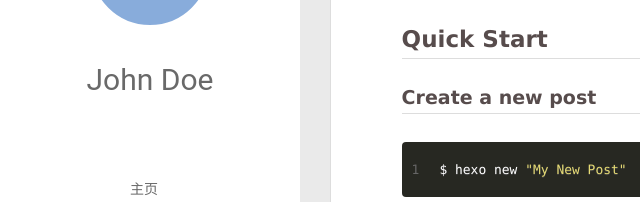
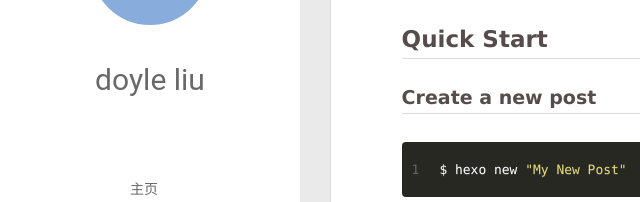
Before and after one commit to doyleliu/doyleliu.github.io, a plain HTML site: page 2018/03/05/hello-world/index.html in a window 1280 px wide. Shown: the part 210-412 px from the top of the page, 0-640 px from the left. Drawn offline with Linux system fonts and the light colour scheme; no server answers.

Commit message:
Site updated: 2018-03-05 23:40:05

```diff
--- a/2018/03/05/hello-world/index.html
+++ b/2018/03/05/hello-world/index.html
@@ -49,7 +49,7 @@
 			<img src="" class="js-avatar">
 		</a>
 		<hgroup>
-		  <h1 class="header-author"><a href="/">John Doe</a></h1>
+		  <h1 class="header-author"><a href="/">doyle liu</a></h1>
 		</hgroup>
 
 
@@ -107,7 +107,7 @@
 				<img src="" class="js-avatar">
 			</div>
 			<hgroup>
-			  <h1 class="header-author js-header-author">John Doe</h1>
+			  <h1 class="header-author js-header-author">doyle liu</h1>
 			</hgroup>
 
 
@@ -310,7 +310,7 @@
   <div class="outer">
     <div id="footer-info">
     	<div class="footer-left">
-    		&copy; 2018 John Doe
+    		&copy; 2018 doyle liu
     	</div>
       	<div class="footer-right">
       		<a href="http://hexo.io/" target="_blank">Hexo</a>  Theme <a href="https://github.com/litten/hexo-theme-yilia" target="_blank">Yilia</a> by Litten
```
Also changed, not shown: archives/2018/03/index.html (+3 -3 lines), archives/2018/index.html (+3 -3 lines), archives/index.html (+3 -3 lines), index.html (+3 -3 lines), 1 other file.
